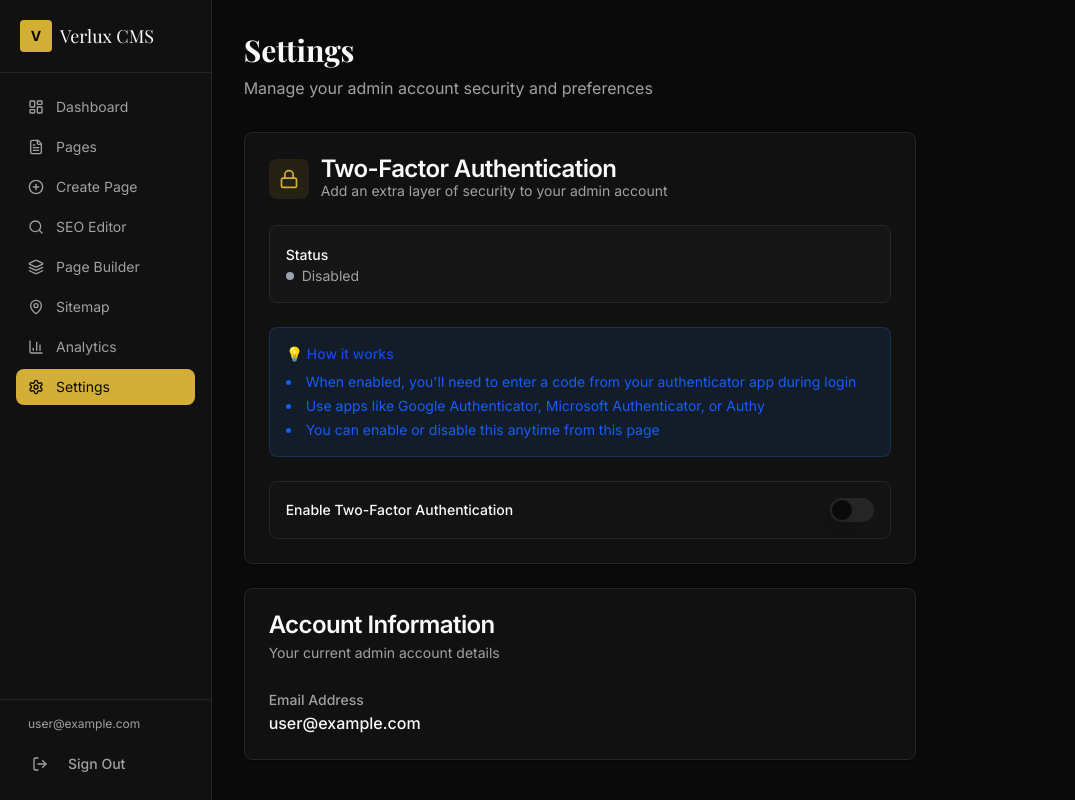
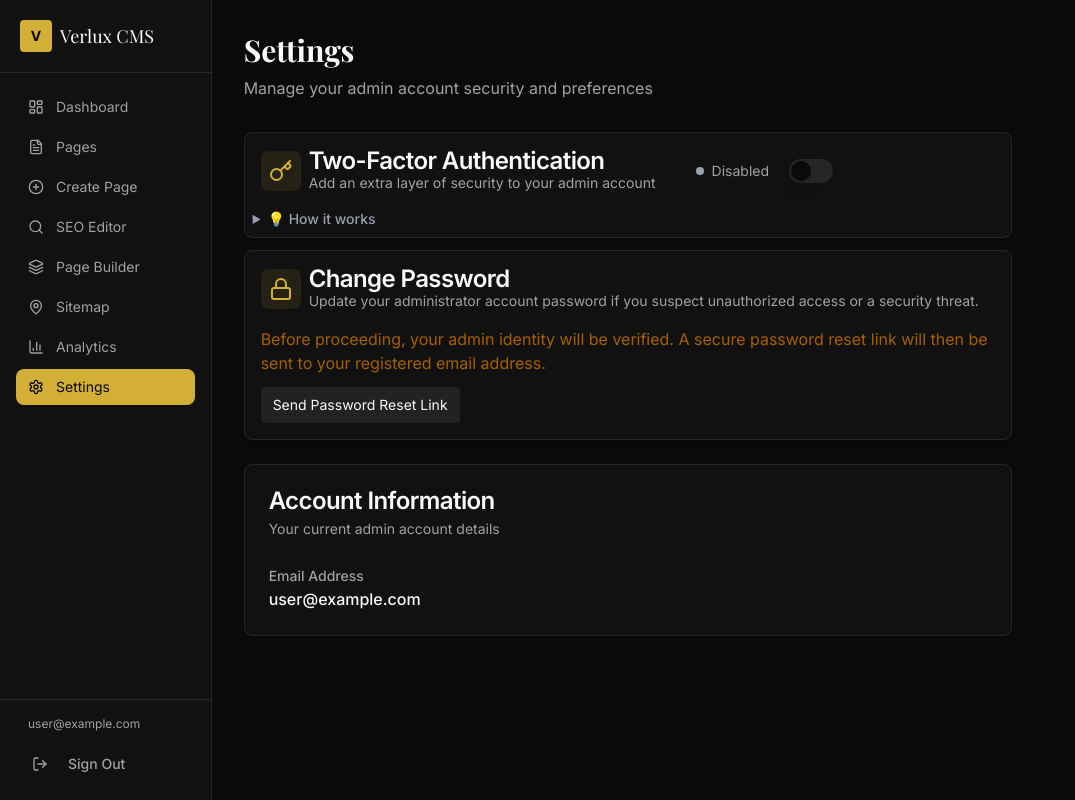
Before and after one commit to codesbird/verluxstands-web, a Next.js app: page /admin/dashboard/settings in a window 1280 px wide. Shown: the whole page, without its empty margins (0-1075 px from the left). Built offline with nearby package versions, Linux system fonts and the light colour scheme; no server answers; the database is empty; sample sign-in values are in the browser's storage; a web font is replaced by a local one.

Commit message:
add confirm popup modal for admin dashboard actions, and improve dashboard UI, also add password reset section insettingns

```diff
--- a/app/admin/dashboard/analytics/page.tsx
+++ b/app/admin/dashboard/analytics/page.tsx
@@ -154,11 +154,11 @@ export default function AdminAnalyticsPage() {
     return (
         <div className="flex min-h-screen max-h-[80vh]  bg-background justify-between">
             <AdminSidebar />
-            <main className="flex-1 p-6 w-full overflow-y-auto">
+            <main className="flex-1 p-2 md:p-6 w-full overflow-y-auto">
 
-                <div className="flex items-center justify-between mb-8">
+                <div className="flex items-center justify-start mb-8 flex-wrap">
                     <AdminSidebarToggleButton />
-                    <h1 className="text-2xl font-bold w-52">Traffic Analytics</h1>
+                    <h1 className="text-2xl font-bold">Traffic Analytics</h1>
 
                     <div className="flex gap-3 flex-wrap">
                         <select
--- a/app/admin/dashboard/builder/page.tsx
+++ b/app/admin/dashboard/builder/page.tsx
@@ -279,7 +279,7 @@ function PageBuilderContent() {
   return (
     <div className="min-h-screen bg-background flex justify-start overflow-hidden max-h-[80vh]">
       <AdminSidebar />
-      <main className="p-8 w-full overflow-y-auto">
+      <main className="p-2 md:p-8 lg:p-8 w-full overflow-y-auto">
         <div className="flex items-center justify-between mb-8">
           <div>
 
--- a/app/admin/dashboard/create/page.tsx
+++ b/app/admin/dashboard/create/page.tsx
@@ -125,7 +125,7 @@ export default function CreatePagePage() {
   return (
     <div className="min-h-screen bg-background flex justify-start max-h-[80vh] overflow-hidden">
       <AdminSidebar />
-      <main className="w-full p-8 overflow-y-auto">
+      <main className="w-full p-2 md:p-8 lg:p-8 overflow-y-auto">
         <div className="mb-8">
           <h1 className="text-3xl font-serif text-foreground"><AdminSidebarToggleButton/> Create New Page</h1>
           <p className="text-muted-foreground mt-1">
--- a/app/admin/dashboard/pages/page.tsx
+++ b/app/admin/dashboard/pages/page.tsx
@@ -95,9 +95,9 @@ export default function PagesListPage() {
   return (
     <div className="min-h-screen bg-background flex justify-start max-h-[80vh] overflow-hidden">
       <AdminSidebar />
-      <main className="p-8 w-full overflow-y-auto">
+      <main className="p-2 md:p-8 lg:p-8 w-full overflow-y-auto">
         <div className="flex items-center justify-between mb-8">
-          <div>
+          <div className="">
             <h1 className="text-3xl font-serif text-foreground"><AdminSidebarToggleButton/> Pages</h1>
             <p className="text-muted-foreground mt-1">
               Manage all your website pages and their SEO settings
--- a/app/admin/dashboard/seo/page.tsx
+++ b/app/admin/dashboard/seo/page.tsx
@@ -200,7 +200,7 @@ function SEOEditorContent() {
   return (
     <div className="min-h-screen bg-background flex justify-start max-h-[80vh] overflow-hidden">
       <AdminSidebar />
-      <main className="w-full p-8 overflow-y-auto">
+      <main className="w-full p-2 md:p-8 lg:p-8 overflow-y-auto">
         <div className="flex items-center justify-between mb-8">
           <div>
             <h1 className="text-3xl font-serif text-foreground"><AdminSidebarToggleButton/> SEO Editor</h1>
--- a/app/admin/dashboard/settings/page.tsx
+++ b/app/admin/dashboard/settings/page.tsx
@@ -8,18 +8,28 @@ import { Card, CardContent, CardDescription, CardHeader, CardTitle } from "@/com
 import { Button } from "@/components/ui/button"
 import { Switch } from "@/components/ui/switch"
 import { Label } from "@/components/ui/label"
-import { AlertCircle, Lock, Loader2 } from "lucide-react"
+import { AlertCircle, Lock, Loader2, Key } from "lucide-react"
 import { ref, get } from "firebase/database"
 import { db } from "@/lib/firebase"
 import { toast } from "sonner"
 import { AdminTOTPSettings, encodeEmailForPath } from "@/lib/totp"
+import Confirm from "@/components/Confirm"
+import { AdminSidebarToggleButton } from "@/components/admin/sidebar"
+
 
 export default function AdminSettingsPage() {
-  const { user } = useAuth()
+  const { user, resetPassword, error } = useAuth()
   const [totpEnabled, setTotpEnabled] = useState(false)
   const [loading, setLoading] = useState(true)
   const [setupModalOpen, setSetupModalOpen] = useState(false)
   const [disableLoading, setDisableLoading] = useState(false)
+  const [confirmState, setConfirmState] = useState<{
+    title?: string;
+    message: string;
+    confirmText?: string;
+    confirmButtonClass?: string;
+    onConfirm: () => void;
+  } | null>(null);
 
   useEffect(() => {
     fetchTOTPSettings()
@@ -32,6 +42,7 @@ export default function AdminSettingsPage() {
         return
       }
 
+      console.log("The user a; a': ", user)
       const encodedEmail = encodeEmailForPath(user.email)
       const totpSettingsRef = ref(db, `user_totp_settings/${encodedEmail}`)
       const snapshot = await get(totpSettingsRef)
@@ -52,8 +63,13 @@ export default function AdminSettingsPage() {
       // User wants to enable TOTP
       setSetupModalOpen(true)
     } else if (!enabled && totpEnabled) {
-      // User wants to disable TOTP
-      await disableTOTP()
+      setConfirmState({
+        title: "Turn off 2FA",
+        message: "Are you sure you want to turn off the 2FA for admin account",
+        confirmText: "Disable 2FA",
+        confirmButtonClass: "bg-red-600 hover:bg-red-700",
+        onConfirm: () => disableTOTP(),
+      })
     }
   }
 
@@ -132,32 +148,57 @@ export default function AdminSettingsPage() {
       )
       setTotpEnabled(true)
     } finally {
-      setDisableLoading(false)
+      setDisableLoading(false);
+      setConfirm(false);
     }
   }
 
+
+  const handlePasswordChange = async () => {
+    if (!user?.email.trim()) return;
+    setLoading(true)
+
+    try {
+      await resetPassword(user?.email);
+      alert("If the email exists, a reset link has been sent.");
+    } catch (error) {
+      console.error(error);
+    }
+    finally {
+      setLoading(false)
+    }
+  };
+
   return (
-    <div className="min-h-screen bg-background flex justify-start">
+    <div className="min-h-screen max-h-[80vh] 0verflow-hiddden bg-background flex justify-start">
       <AdminSidebar />
-      <div className="w-full p-8">
-        <div className="max-w-2xl">
+      <Confirm
+        isOpen={!!confirmState}
+        title={confirmState?.title}
+        message={confirmState?.message || ""}
+        confirmText={confirmState?.confirmText}
+        confirmButtonClass={confirmState?.confirmButtonClass}
+        onConfirm={confirmState?.onConfirm}
+        onClose={() => setConfirmState(null)}
+      />
+
+      <div className="w-full p-2 md:p-8 lg:p-8 overflow-y-auto">
+        <div className="max-w-3xl">
           {/* Header */}
           <div className="mb-8">
             <h1 className="text-3xl font-serif font-bold text-foreground mb-2">
-              Settings
+              <AdminSidebarToggleButton /> Settings
             </h1>
             <p className="text-muted-foreground">
               Manage your admin account security and preferences
             </p>
           </div>
 
-          {/* TOTP Settings Card */}
-          <Card className="bg-card border-border">
-            <CardHeader>
-              <div className="flex items-start justify-between">
-                <div className="flex items-center gap-3">
+          <Card className="bg-card border-border p-2 my-3">
+            <div className=" flex justify-start gap-5 flex-wrap mb-2">
+              <div className="flex items-center justify-start p-2 gap-2 me-auto`">
                 <div className="w-10 h-10 bg-primary/10 rounded-lg flex items-center justify-center">
-                    <Lock className="w-5 h-5 text-primary" />
+                  <Key className=" text-primary" />
                 </div>
                 <div>
                   <CardTitle className="text-foreground">Two-Factor Authentication</CardTitle>
@@ -166,14 +207,10 @@ export default function AdminSettingsPage() {
                   </CardDescription>
                 </div>
               </div>
-              </div>
-            </CardHeader>
-            <CardContent className="space-y-6">
-              {/* Status Section */}
-              <div className="flex items-center justify-between p-4 bg-secondary/50 rounded-lg border border-border">
-                <div className="space-y-1">
-                  <Label className="text-foreground font-medium">Status</Label>
-                  <p className="text-sm text-muted-foreground">
+
+              <div className="space-y-1 flex gap-3 items-center ml-3">
+                {/* <Label className="text-foreground font-medium">Status</Label> */}
+                <span className="text-sm text-muted-foreground">
                   {totpEnabled ? (
                     <span className="flex items-center gap-2">
                       <span className="w-2 h-2 bg-green-500 rounded-full"></span>
@@ -185,47 +222,22 @@ export default function AdminSettingsPage() {
                       Disabled
                     </span>
                   )}
-                  </p>
+                </span>
+
               </div>
-              </div>
-
-              {/* Info Section */}
-              <div className="bg-blue-500/10 border border-blue-500/20 rounded-lg p-4 space-y-2">
-                <p className="text-sm font-medium text-blue-700 dark:text-blue-400">
-                  💡 How it works
-                </p>
-                <ul className="text-sm text-blue-600 dark:text-blue-300 space-y-1 list-disc list-inside">
-                  <li>When enabled, you'll need to enter a code from your authenticator app during login</li>
-                  <li>Use apps like Google Authenticator, Microsoft Authenticator, or Authy</li>
-                  <li>You can enable or disable this anytime from this page</li>
-                </ul>
-              </div>
-
-              {/* Toggle Section */}
-              <div className="flex items-center justify-between p-4 bg-secondary/30 rounded-lg border border-border">
-                <Label className="text-foreground font-medium cursor-pointer">
-                  {totpEnabled ? "Disable" : "Enable"} Two-Factor Authentication
-                </Label>
+              <div className="relative flex justify-end items-center">
                 <Switch
                   checked={totpEnabled}
                   onCheckedChange={handleTOTPToggle}
                   disabled={loading || disableLoading}
                 />
               </div>
+            </div>
 
             {/* Action Button */}
             {totpEnabled && (
-                <Button
-                  variant="outline"
-                  onClick={() => setSetupModalOpen(true)}
-                  className="w-full"
-                >
-                  Regenerate Secret Key
-                </Button>
-              )}
+              <div className="flex gap-3 flex-col mb-2">
 
-              {/* Warning Section */}
-              {totpEnabled && (
                 <div className="bg-yellow-500/10 border border-yellow-500/20 rounded-lg p-4 flex gap-3">
                   <AlertCircle className="w-5 h-5 text-yellow-600 dark:text-yellow-500 flex-shrink-0 mt-0.5" />
                   <div className="text-sm text-yellow-700 dark:text-yellow-400 space-y-1">
@@ -233,8 +245,73 @@ export default function AdminSettingsPage() {
                     <p>If you lose access to your authenticator app, you won't be able to log in. Save your recovery key in a secure location.</p>
                   </div>
                 </div>
+              </div>
+
             )}
-            </CardContent>
+
+            <details>
+              <summary className="text-sm font-medium text-gray-400 dark:text-blue-400">💡 How it works</summary>
+              <div className="bg-blue-500/10 border border-blue-500/20 rounded-lg p-4 space-y-2">
+                <ul className="text-sm text-blue-600 dark:text-blue-300 space-y-1 list-disc list-inside">
+                  <li>When enabled, you'll need to enter a code from your authenticator app during login</li>
+                  <li>Use apps like Google Authenticator, Microsoft Authenticator, or Authy</li>
+                  <li>You can enable or disable this anytime from this page</li>
+                </ul>
+              </div>
+            </details>
+
+          </Card>
+
+          <Card className="bg-card border-border p-2 my-3">
+            <div className=" flex justify-start gap-5">
+
+              <div className="flex items-center justify-start p-2 gap-2 ">
+                <div className="w-10 h-10 bg-primary/10 rounded-lg flex items-center justify-center">
+                  <Lock className=" text-primary" />
+                </div>
+                <div>
+                  <CardTitle className="text-foreground">Change Password</CardTitle>
+                  <CardDescription>
+                    Update your administrator account password if you suspect unauthorized access or a security threat.
+                  </CardDescription>
+
+                </div>
+              </div>
+            </div>
+
+            <div className="p-2 rounded flex gap-3 flex-col">
+              <div
+                className="flex gap-3 flex-wrap items-center"
+              // onSubmit={handlePasswordChange}
+              >
+                <p className="text-yellow-700">
+                  Before proceeding, your admin identity will be verified. A secure password reset link will then be sent to your registered email address.
+                </p>
+
+                <button
+                  onClick={() =>
+                    setConfirmState({
+                      title: "Send Password Reset Link",
+                      message:
+                        "Are you sure you want to send a password reset link to the admin email?",
+                      confirmText: "Send Link",
+                      confirmButtonClass: "bg-red-600 hover:bg-red-700",
+                      onConfirm: () => handlePasswordChange(),
+                    })
+                  }
+                  disabled={loading}
+                  type="button"
+                  className={`text-sm py-2 px-3 rounded ${loading
+                    ? "bg-[#111] cursor-not-allowed"
+                    : "bg-[#222] hover:bg-[#333]"
+                    }`}
+                >
+                  {loading ? "Sending reset link..." : "Send Password Reset Link"}
+                </button>
+
+              </div>
+            </div>
+
           </Card>
 
           {/* Account Info Card */}
@@ -253,6 +330,7 @@ export default function AdminSettingsPage() {
         </div>
       </div>
 
+
       {/* TOTP Setup Modal */}
       <TOTPSetupModal
         open={setupModalOpen}
--- /dev/null
+++ b/components/Confirm.tsx
@@ -0,0 +1,60 @@
+"use client";
+
+import React from "react";
+
+interface ConfirmModalProps {
+  isOpen: boolean;
+  onClose: () => void;
+  onConfirm: () => void;
+  title?: string;
+  message: string;
+  confirmText?: string;
+  cancelText?: string;
+  confirmButtonClass?: string;
+}
+
+export default function ConfirmModal({
+  isOpen,
+  onClose,
+  onConfirm,
+  title = "Confirm Action",
+  message,
+  confirmText = "Confirm",
+  cancelText = "Cancel",
+  confirmButtonClass = "bg-red-600 hover:bg-red-700",
+}: ConfirmModalProps) {
+  if (!isOpen) return null;
+
+  return (
+    <div className="fixed inset-0 z-50 flex items-center justify-center backdrop-blur-sm bg-black/40">
+      <div className="bg-background w-full max-w-md p-5 rounded-xl shadow-lg">
+
+        {/* Title */}
+        <h2 className="text-lg font-semibold">{title}</h2>
+
+        {/* Message */}
+        <p className="mt-2 text-sm text-gray-400">{message}</p>
+
+        {/* Buttons */}
+        <div className="flex justify-end gap-3 mt-5">
+          <button
+            onClick={onClose}
+            className="px-4 py-2 text-sm rounded bg-[#222] hover:bg-[#333]"
+          >
+            {cancelText}
+          </button>
+
+          <button
+            onClick={() => {
+              onConfirm();
+              onClose();
+            }}
+            className={`px-4 py-2 text-sm rounded text-white ${confirmButtonClass}`}
+          >
+            {confirmText}
+          </button>
+        </div>
+      </div>
+    </div>
+  );
+}
--- a/components/admin/totp-setup-modal.tsx
+++ b/components/admin/totp-setup-modal.tsx
@@ -147,9 +147,9 @@ export function TOTPSetupModal({
           {step === "setup" ? (
             <>
               <div className="space-y-4">
-                <div className="bg-white p-4 rounded-lg flex justify-center">
+                <div className="p-4 rounded-lg flex justify-center">
                   {qrCode ? (
-                    <img src={qrCode} alt="TOTP QR Code" className="w-48 h-48" />
+                    <img src={qrCode} alt="TOTP QR Code" className="w-48 h-48 rounded" />
                   ) : (
                     <div className="w-48 h-48 bg-secondary animate-pulse rounded" />
                   )}
@@ -190,7 +190,7 @@ export function TOTPSetupModal({
                       <Copy className="w-4 h-4" />
                     </Button>
                   </div>
-                  <p className="text-xs text-muted-foreground">
+                  <p className="text-xs text-muted-foreground my-3">
                     Save this key in a safe place. You'll need it to recover your account.
                   </p>
                 </div>
```
Also changed, not shown: app/admin/dashboard/page.tsx (+13 -2 lines), app/admin/dashboard/sitemap/page.tsx (+12 -9 lines), app/admin/login/page.tsx (+10 -2 lines), lib/auth-context.tsx (+28 -0 lines). Lines whose indentation alone changed are shown as unchanged.
